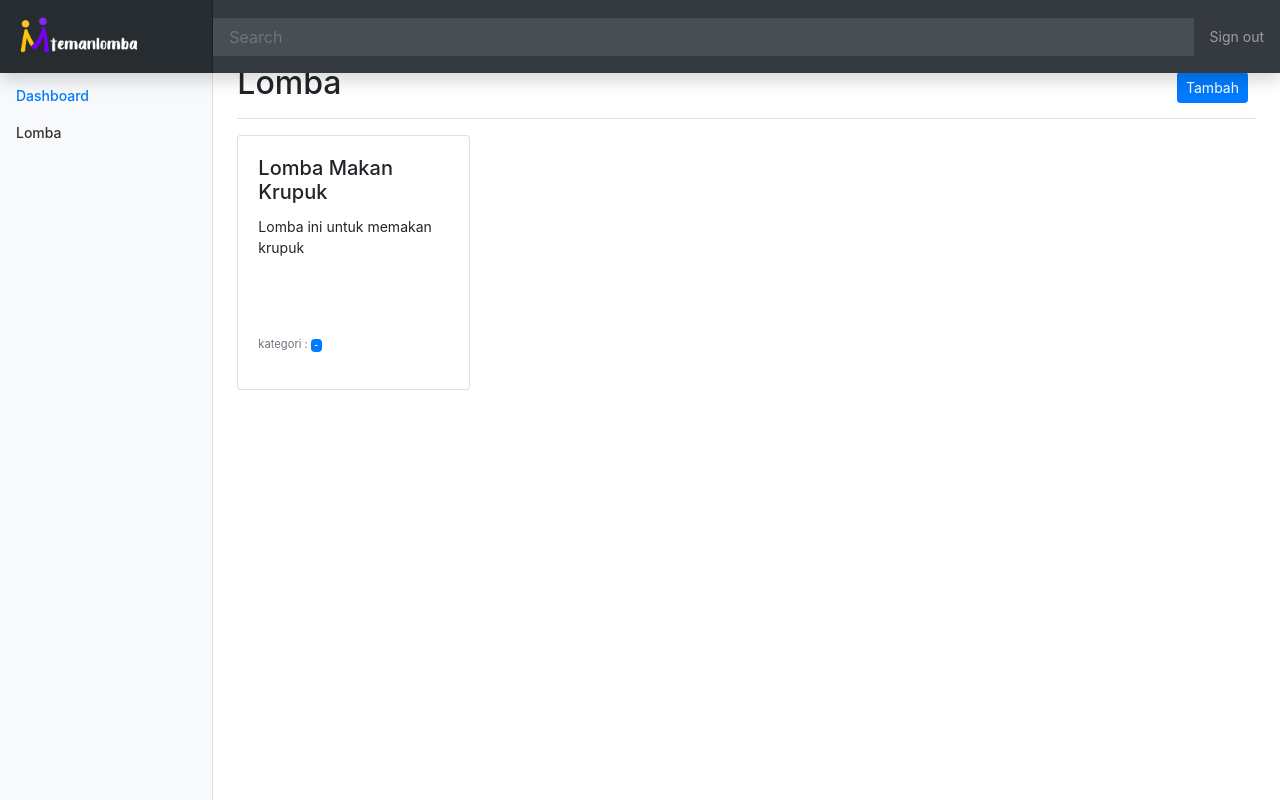
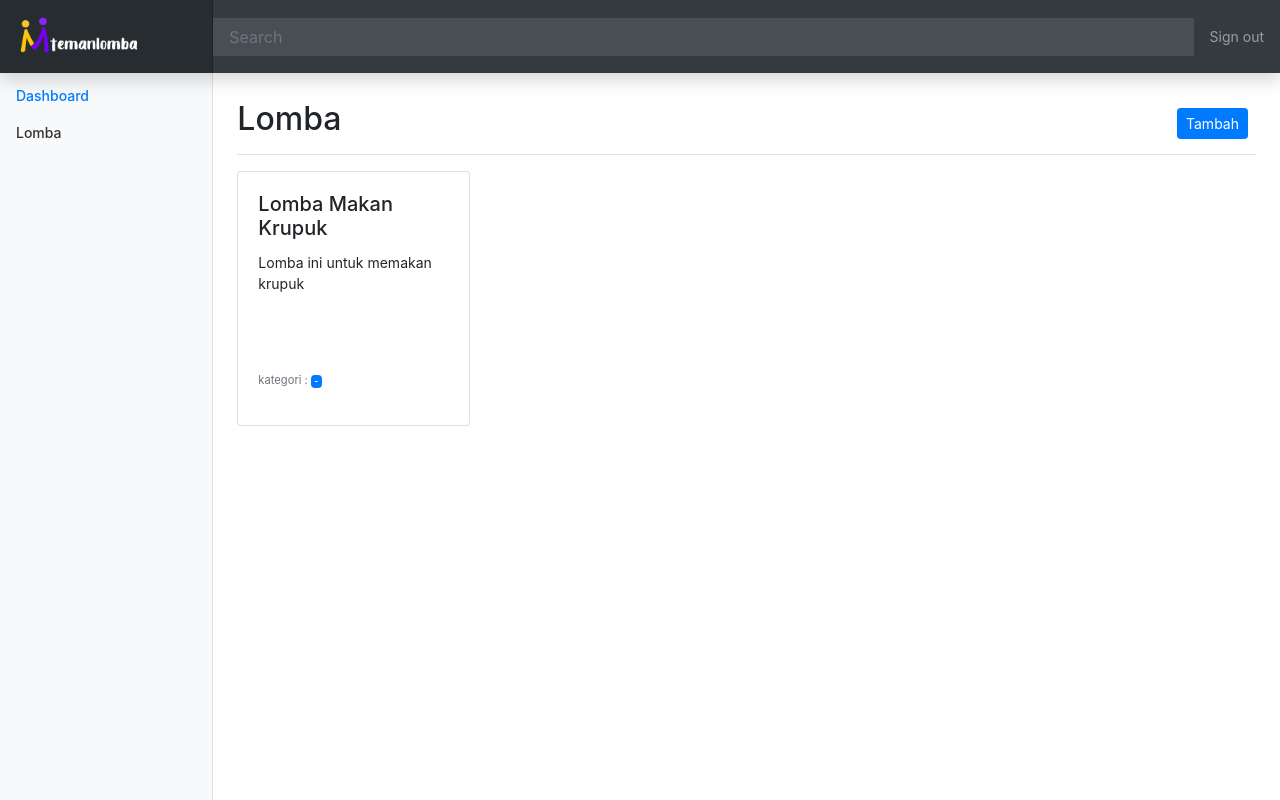
Before and after one commit to Kristovwaruwu/TemanLomba, a CodeIgniter app: page /temanlomba/dashboard/lomba in a window 1280 px wide. Run offline with CodeIgniter, Linux system fonts and the light colour scheme; data comes from the database, SQL or seed files in the repository; data that the repository does not hold is empty.

Commit message:
Edit CSS

```diff
--- a/application/views/dashboard/lomba/index.php
+++ b/application/views/dashboard/lomba/index.php
@@ -11,7 +11,7 @@
           <?php if(!empty($lomba)){
             foreach ($lomba as $data) {?>
 
-          <div class="col-md-3">
+          <div class="col-md-3 card-container">
             <div class="card-group">
               <div class="card">
     <!-- <img class="card-img-top" src=".../100px180/" alt="Card image cap"> -->
--- a/assets/css/dashboard.css
+++ b/assets/css/dashboard.css
@@ -67,7 +67,7 @@ body {
  */
 
 [role="main"] {
-  padding-top: 48px; /* Space for fixed navbar */
+  padding-top: 84px; /* Space for fixed navbar */
 }
 
 /*
--- a/assets/css/style.css
+++ b/assets/css/style.css
@@ -1,3 +1,7 @@
+.card-container{
+    margin-bottom: 10px;
+}
+
 .nav-masthead {
     float: right;
     padding: 1px!important;
```
